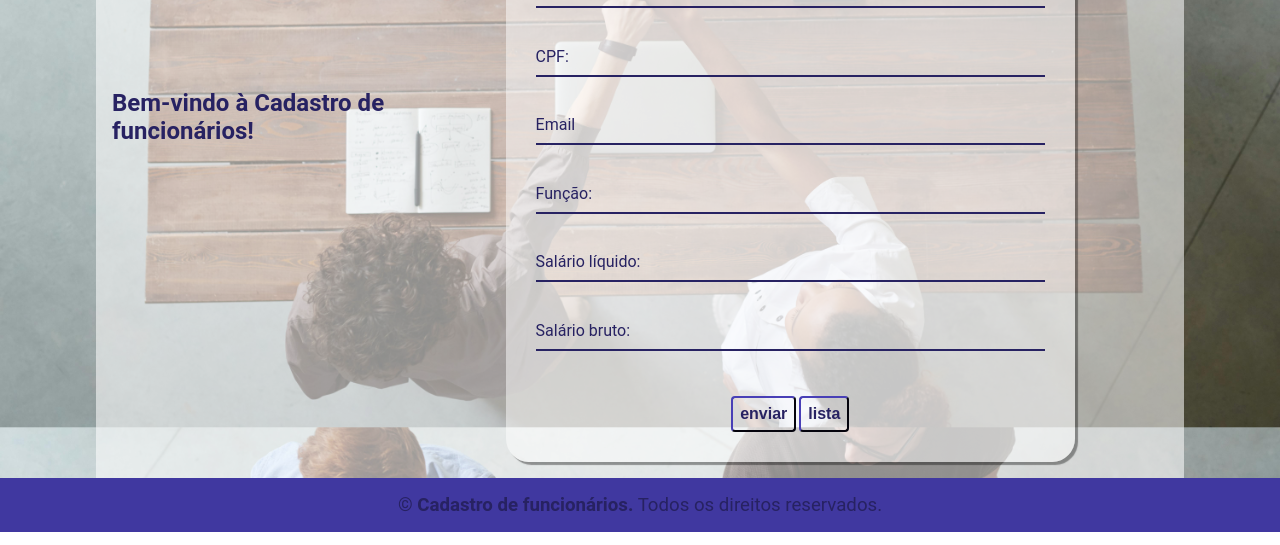
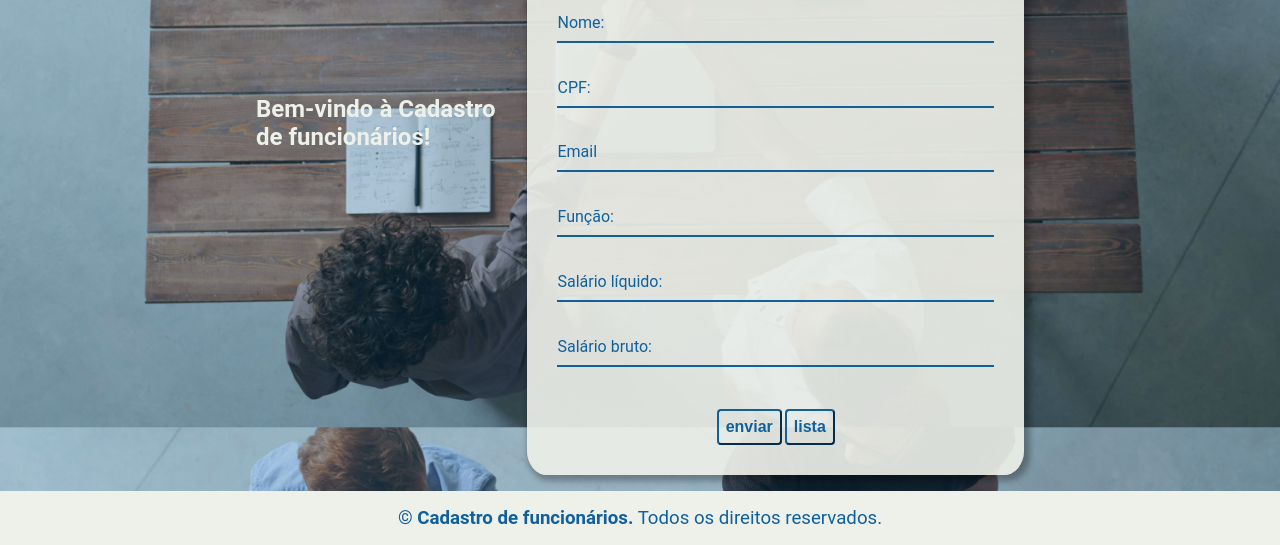
Before and after one commit to Josinaldo-Jr/cadastro_func_itens_javascript, a website: page pages/index.html in a window 1280 px wide. Shown: the part 426-971 px from the top of the page. Drawn offline with Linux system fonts and the light colour scheme; sample sign-in values are in the browser's storage.

Commit message:
style: aplica cores do tema para as páginas

```diff
--- a/scripts/signup.js
+++ b/scripts/signup.js
@@ -98,7 +98,7 @@ function cadastrar(){
     msgError.innerHTML = ''
 
     setTimeout(()=>{
-        window.location.href = '../html/signin.html'
+        window.location.href = '../pages/signin.html'
     }, 3000)
 
 
--- a/styles/index.css
+++ b/styles/index.css
@@ -1,13 +1,15 @@
 @charset "UTF-8";
 
 :root {
-    --primary-color: #272262;
-    --secondary-color: #ffffff80;
-    --shadow-color: #00000060;
-    --accent-color: #4038a0;
-    --link-color: #7a3077;
-    --default-color: #fff;
-    --font-family: 'Roboto', sans-serif;
+  --card-background-color: #eef0eae8;
+  --principal-background-color: #105f9c40;
+  --primary-color: #10609c;
+  --secondary-color: #f26b10;
+  --shadow-color: rgba(0,0,0,0.3);
+  --accent-color: #399f1f;
+  --link-color: #0e4d7c;
+  --default-color: #eef0ea;
+  --font-family: 'Roboto', sans-serif;
 }
 
 * {
@@ -25,11 +27,11 @@
     background-size: cover;
     background-attachment: fixed;
     background-position: center center;
-    color: var(--primary-color);
+    color: var(--default-color);
 }
 
 .cabecalho {
-    background-image: linear-gradient(180deg, var(--primary-color), var(--accent-color));
+    background-color: var(--primary-color);
     color: var(--default-color);
     padding: 1rem;
     display: flex;
@@ -57,7 +59,7 @@
 }
 
 .cabecalho .clique_sair:hover {
-    background-color: #ffffff80;
+    background-color: var(--secondary-color);
     transform: scale(1.1);
 }
 
@@ -75,23 +77,22 @@
 
 .principal {
     display: flex;
-    padding: 1rem;
+    padding: 1rem 16rem;
     align-items: center;
     justify-content: center;
-    background-color: #ffffff8d;
-    width: 85%;
+    width: 100;
     margin: auto;
+    background-color: var(--principal-background-color);
+
 }
 
 .principal .caixa_apresentacao {
     max-width: 100px;
     max-height: 100px;
-    background-color: black;
 }
 
 .rodape {
-    background-color: var(--accent-color);
-    color: white;
+    background-color: var(--default-color);
     text-align: center;
     padding: 1rem;
 }
@@ -104,16 +105,16 @@
 }
 
 .card {
-  background-color: #ffffff80;
+  background-color: var(--card-background-color);
   padding: 30px;
   border-radius: 4%;
-  box-shadow: 3px 3px 1px 0px #00000060
+  box-shadow: 3px 3px 6px 3px var(--shadow-color);
 }
 
 .forms_titulo {
   text-align: center;
   margin-bottom: 20px;
-  color: #272262;
+  color: var(--primary-color);
 }
 
 .label-float input {
@@ -121,7 +122,7 @@
   padding: 5px 5px;
   display: inline-block;
   border: 0;
-  border-bottom: 2px solid #272262;
+  border-bottom: 2px solid var(--primary-color);
   background-color: transparent;
   outline: none;
   min-width: 180px;
@@ -139,11 +140,11 @@
 }
 
 .label-float input:focus {
-  border-bottom: 2px solid #4038a0;
+  border-bottom: 2px solid var(--accent-color);
 }
 
 .label-float label {
-  color: #272262;
+  color: var(--primary-color);
   pointer-events: none;
   position: absolute;
   top: 0;
@@ -156,13 +157,13 @@
 .label-float input:valid+label {
   font-size: 13px;
   margin-top: 0;
-  color: #4038a0
+  color: var(--accent-color);
 }
 
 button {
   background-color: transparent;
-  border-color: #272262;
-  color: #272262;
+  border-color: var(--primary-color);
+  color: var(--primary-color);
   padding: 7px;
   font-weight: bold;
   font-size: 12pt;
@@ -174,8 +175,8 @@ button {
 }
 
 button:hover {
-  background-color: #272262;
-  color: #fff;
+  background-color: var(--primary-color);
+  color: var(--default-color);
 }
 
 .justify-center {
@@ -185,13 +186,12 @@ button:hover {
 }
 
 p {
-  color: #272262;
+  color: var(--primary-color);
   font-size: 14pt;
   text-align: center;
 }
 
 a {
-  color: #7a3077;
   font-weight: bold;
   text-decoration: none;
   transition: all .3s ease-out;
@@ -206,13 +206,13 @@ a:hover {
   top: 15px;
   right: 10px;
   cursor: pointer;
-  color: #272262;
+  color: var(--primary-color);
 }
 
 #msgError {
   text-align: center;
-  color: #ff0000;
-  background-color: #ffbbbb;
+  color: var(--default-color);
+  background-color: var(--secondary-color);
   padding: 10px;
   border-radius: 4px;
   display: none;
--- a/styles/list.css
+++ b/styles/list.css
@@ -2,9 +2,15 @@
 @import url('https://fonts.googleapis.com/css2?family=Roboto:ital,wght@0,100;0,300;0,400;0,500;0,700;0,900;1,100;1,300;1,400;1,500;1,700;1,900&display=swap');
 
 :root {
-  /* Adicionando variáveis */
+  --card-background-color: #eef0eae8;
+  --principal-background-color: #105f9c40;
+  --primary-color: #10609c;
+  --secondary-color: #f26b10;
+  --shadow-color: rgba(0,0,0,0.3);
+  --accent-color: #399f1f;
+  --link-color: #0e4d7c;
+  --default-color: #eef0ea;
   --font-family: 'Roboto', sans-serif;
-  --card-background-color: #ffffff80;
 }
 
 * {
@@ -29,8 +35,9 @@ body {
     display: flex;
     flex-direction: column;
 
-    background: white;
-    box-shadow: 0px 40px 47px -27px rgba(66,17,114,0.36);    margin: auto;
+    background: var(--card-background-color);
+    box-shadow: 3px 3px 6px 3px var(--shadow-color);
+    margin: auto;
 
     padding: 1rem;
     border-radius: 10px;
@@ -40,7 +47,7 @@ body {
   background-color: var(--card-background-color);
   padding: 30px;
   border-radius: 4%;
-  box-shadow: 3px 3px 1px 0px #000;
+  box-shadow: 3px 3px 6px 3px var(--shadow-color);
 }
 
 .header {
@@ -56,15 +63,13 @@ body {
 .header span {
     font-weight: 900;
     font-size: 2rem;
-    color: var(--darker-text);
     word-break: break-word;
 }
 
 #new {
-    background: var(--primary-purple);
 
     font-size: 1rem;
-    color: white;
+    color: var(--default-color);
 
     padding: 8px;
 
@@ -75,7 +80,7 @@ body {
 h1 {
   text-align: center;
   margin-bottom: 20px;
-  color: #272262;
+  color:var(--primary-color);
 }
 
 .label-float input {
@@ -83,7 +88,6 @@ h1 {
   padding: 5px 5px;
   display: inline-block;
   border: 0;
-  border-bottom: 2px solid #272262;
   background-color: transparent;
   outline: none;
   min-width: 180px;
@@ -100,12 +104,8 @@ h1 {
   margin-bottom: 5%;
 }
 
-.label-float input:focus {
-  border-bottom: 2px solid #4038a0;
-}
 
 .label-float label {
-  color: #272262;
   pointer-events: none;
   position: absolute;
   top: 0;
@@ -118,13 +118,12 @@ h1 {
 .label-float input:valid+label {
   font-size: 13px;
   margin-top: 0;
-  color: #4038a0
 }
 
 button {
   background-color: transparent;
-  border-color: #272262;
-  color: #272262;
+  border-color: var(--primary-color);
+  color: var(--primary-color);
   padding: 7px;
   font-weight: bold;
   font-size: 12pt;
@@ -136,8 +135,8 @@ button {
 }
 
 button:hover {
-  background-color: #272262;
-  color: #fff;
+  background-color: var(--primary-color);
+  color: var(--default-color);
 }
 
 .justify-center {
@@ -159,12 +158,12 @@ thead {
 }
 
 tr {
-    border-bottom: 1px solid #cbbadb !important;
+    border-bottom: 1px solid var(--primary-color) !important;
 }
 
 
 thead tr th {
-    color: var(--title);
+    color: var(--primary-color);
     text-align: start;
 
     padding: 5px;
@@ -210,7 +209,6 @@ tbody button{
   justify-content: center;
   z-index: 999;
 
-  background-color: rgba(0, 0, 0, 0.5);
 }
 
 .modal-wrapper.active {
@@ -227,8 +225,6 @@ tbody button{
   display: flex;
   flex-direction: column;
   align-items: center;
-
-  background-color: white;
 
   padding: 40px;
   border-radius: 10px;
@@ -250,7 +246,6 @@ tbody button{
   border-top: none;
   border-left: none;
   border-right: none;
-  border-bottom: 0.12rem solid #cbbadb;
 
   padding: 6px 10px;
 }
@@ -258,7 +253,6 @@ tbody button{
 .modal button {
   width: 100%;
 
-  color: white;
   outline: none;
   padding: 5px 10px;
 
--- a/styles/signup.css
+++ b/styles/signup.css
@@ -1,5 +1,17 @@
 @charset "UTF-8";
 @import url('https://fonts.googleapis.com/css2?family=Roboto:ital,wght@0,100;0,300;0,400;0,500;0,700;0,900;1,100;1,300;1,400;1,500;1,700;1,900&display=swap');
+
+:root {
+  --card-background-color: #eef0eae8;
+  --principal-background-color: #105f9c40;
+  --primary-color: #10609c;
+  --secondary-color: #f26b10;
+  --shadow-color: rgba(0,0,0,0.3);
+  --accent-color: #399f1f;
+  --link-color: #0e4d7c;
+  --default-color: #eef0ea;
+  --font-family: 'Roboto', sans-serif;
+}
 
 * {
   margin: 0;
@@ -24,17 +36,17 @@ body {
 }
 
 .card {
-  background-color: #ffffff80;
+  background-color: var(--card-background-color);
   padding: 30px;
   border-radius: 4%;
-  box-shadow: 3px 3px 1px 0px #00000060;
+  box-shadow: 3px 3px 6px 3px var(--shadow-color);
   width: 400px;
 }
 
 h1{
   text-align: center;
   margin-bottom: 20px;
-  color: #4e148c
+  color: var(--primary-color);
 }
 
 .label-float input{
@@ -42,7 +54,7 @@ h1{
   padding: 5px 5px;
   display: inline-block;
   border: 0;
-  border-bottom: 2px solid #4e148c;
+  border-bottom: 2px solid var(--primary-color);
   background-color: transparent;
   outline: none;
   min-width: 180px;
@@ -60,11 +72,11 @@ h1{
 }
 
 .label-float input:focus{
-  border-bottom: 2px solid #613dc1;
+  border-bottom: 2px solid var(--accent-color);
 }
 
 .label-float label{
-  color: #4e148c;
+  color: var(--primary-color);
   pointer-events: none;
   position: absolute;
   top: 0;
@@ -77,13 +89,13 @@ h1{
 .label-float input:valid + label{
   font-size: 13px;
   margin-top: 0;
-  color: #613dc1
+  color: var(--accent-color);
 }
 
 button{
   background-color: transparent;
-  border-color: #4e148c;
-  color: #4e148c;
+  border-color: var(--primary-color);
+  color: var(--primary-color);
   padding: 7px;
   font-weight: bold;
   font-size: 12pt;
@@ -95,8 +107,8 @@ button{
 }
 
 button:hover{
-  background-color: #2c0735;
-  color: #fff;
+  background-color: var(--primary-color);
+  color: var(--default-color);
 }
 
 .justify-center{
@@ -109,13 +121,13 @@ button:hover{
   top: 15px;
   right: 10px;
   cursor: pointer;
-  color: #4e148c;
+  color: var(--primary-color);
 }
 
 #msgError{
   text-align: center;
-  color: #ff0000;
-  background-color: #ffbbbb;
+  color: var(--default-color);
+  background-color: var(--secondary-color);
   padding: 10px;
   border-radius: 4px;
   display: none;
@@ -123,8 +135,8 @@ button:hover{
 
 #msgSuccess{
   text-align: center;
-  color: #00bb00;
-  background-color: #bbffbe;
+  color: var(--default-color);
+  background-color: var(--accent-color);
   padding: 10px;
   border-radius: 4px;
   display: none;
@@ -134,13 +146,13 @@ button:hover{
   top: 15px;
   right: 10px;
   cursor: pointer;
-  color: #272262;
+  color: var(--primary-color);
 }
 
  #msgError{
   text-align: center;
-  color: #ff0000;
-  background-color: #ffbbbb;
+  color: var(--default-color);
+  background-color: var(--secondary-color);
   padding: 10px;
   border-radius: 4px;
   display: none;
```
